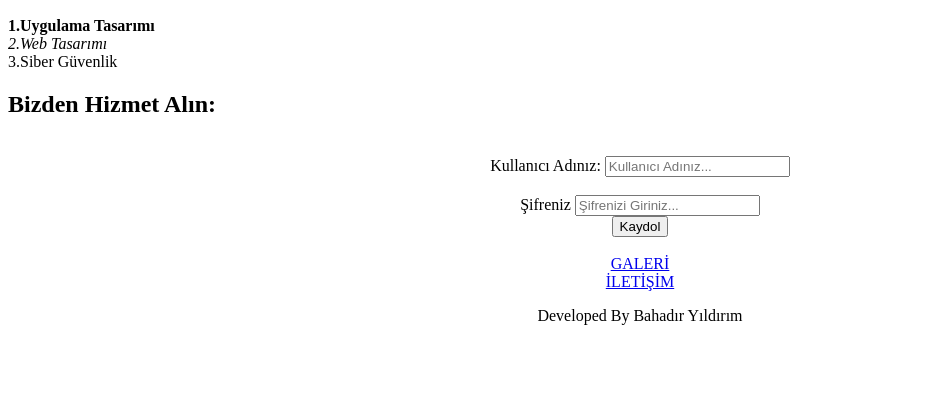
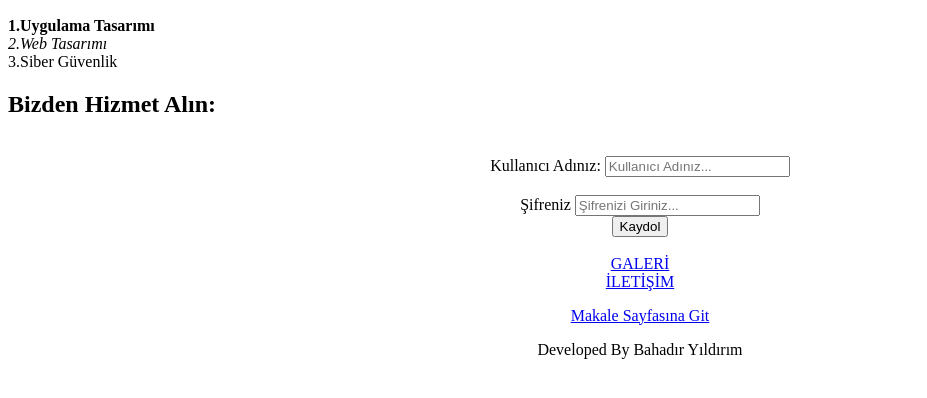
Before and after one commit to mbahadir77/mbahadir77.github.io, a plain HTML site: page index.html in a window 1280 px wide. Shown: the part 110-508 px from the top of the page, without its empty margins (0-927 px from the left). Drawn offline with Linux system fonts and the light colour scheme.

Commit message:
Update index.html

```diff
--- a/index.html
+++ b/index.html
@@ -32,6 +32,8 @@
 	<a target= 'blank'href="galeri.html">GALERİ</a>
 	<br>
 	<a target= 'blank' href="İletişim.html" >İLETİŞİM</a>
+		<p><a href="Doğukan Canlı Makale Sayfası.html">Makale Sayfasına Git</a></p>
+
 
 
 		</div>
```
